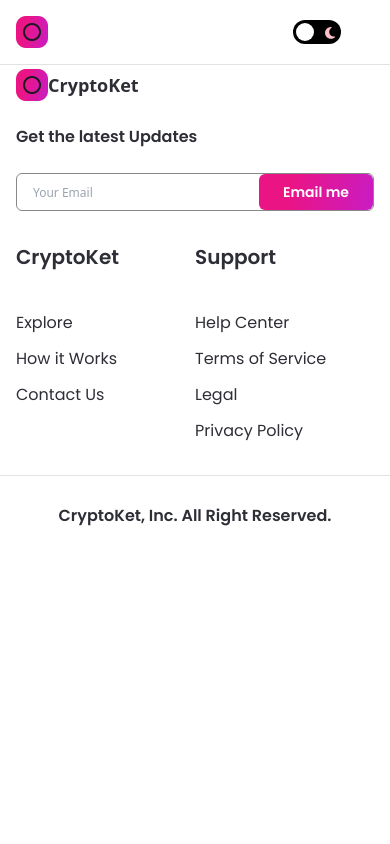
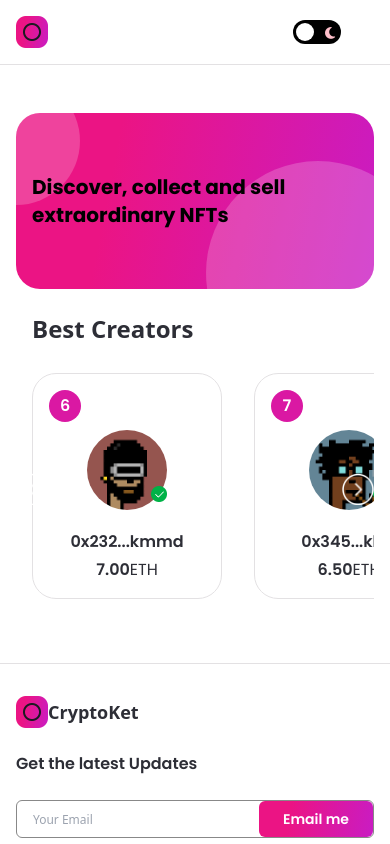
Before and after one commit to Magno95/CryptoKet, a Next.js app: page / in a window 390 px wide. Shown: the top 844 px of the page. Built offline with nearby package versions, Linux system fonts and the light colour scheme.

Commit message:
top sellers cards

```diff
--- /dev/null
+++ b/components/Banner.jsx
@@ -0,0 +1,13 @@
+import React from 'react';
+
+const Banner = ({ parentStyles, name, childStyles }) => (
+  <div className={`relative w-full flex items-center z-0 overflow-hidden nft-gradient ${parentStyles}`}>
+    <p className={`font-poppins font-bold text-5xl leading-70 ${childStyles}`}>
+      {name}
+    </p>
+    <div className="absolute w-48 h-48 sm:w-32 sm:h-32 rounded-full white-bg -top-9 -left-16 -z-5" />
+    <div className="absolute w-72 h-72 sm:w-56 sm:h-56 rounded-full white-bg -bottom-24 -right-14 -z-5" />
+  </div>
+);
+
+export default Banner;
--- /dev/null
+++ b/components/CreatorCard.jsx
@@ -0,0 +1,33 @@
+import React from 'react';
+import Image from 'next/image';
+
+import images from '../assets';
+
+const CreatorCard = ({ rank, creatorImage, creatorName, creatorEths }) => (
+  <div className="min-w-190 minlg:min-w-240 dark:bg-nft-black-3 bg-white border dark:border-nft-black-3 border-nft-gray-1 rounded-3xl flex flex-col p-4 m-4">
+    <div className="w-8 h-8 minlg:w-10 minlg:h-10 bg-nft-red-violet flexCenter rounded-full">
+      <p className="font-poppins text-white font-semibold text-base minlg:text-lg">{rank}</p>
+    </div>
+    <div className="my-2 flex justify-center">
+      <div className="relative w-20 h-20 minlg:w-28 minlg:h-28">
+        <Image src={creatorImage} layout="fill" objectFit="cover" alt="creator" className="rounded-full" />
+        <div className="absolute w-4 h-4 minlg:w-7 minlg:h-7 bottom-2 -right-0">
+          <div className="relative w-full h-full">
+            <Image
+              src={images.tick}
+              layout="fill"
+              objectFit="contain"
+              alt="tick"
+            />
+          </div>
+        </div>
+      </div>
+    </div>
+    <div className="mt-3 minlg:mt-7 text-center flexCenter flex-col">
+      <p className="font-poppins dark:text-white text-nft-black-1 font-semibold text-base">{creatorName}</p>
+      <p className="mt-1 font-poppins dark:text-white text-nft-black-1 font-semibold text-base">{creatorEths.toFixed(2)}<span className="font-normal">ETH</span></p>
+    </div>
+  </div>
+);
+
+export default CreatorCard;
--- a/components/index.js
+++ b/components/index.js
@@ -1,4 +1,6 @@
 import Navbar from './Navbar';
 import Footer from './Footer';
+import Banner from './Banner';
+import CreatorCard from './CreatorCard';
 
-export { Navbar, Footer };
+export { Navbar, Footer, Banner, CreatorCard };
--- a/pages/_app.js
+++ b/pages/_app.js
@@ -8,7 +8,10 @@ const App = ({ Component, pageProps }) => (
   <ThemeProvider attribute="class">
     <div className="dark:bg-nft-dark bg-white min-h-screen">
       <Navbar />
-      <Component {...pageProps} />
+      <div className="pt-65">
+        <Component {...pageProps} />
+      </div>
+
       <Footer />
     </div>
 
--- a/pages/index.js
+++ b/pages/index.js
@@ -1,8 +1,93 @@
+import { useEffect, useRef, useState } from 'react';
+import Image from 'next/image';
+import { useTheme } from 'next-themes';
+import { Banner, CreatorCard } from '../components';
 
-const Home = () => (
-  <div>
-    <h1 className="text-3xl font-bold underline">cia</h1>
-  </div>
-);
+import images from '../assets';
+import { makeId } from '../utils';
+
+const Home = () => {
+  const [hideButtons, setHideButtons] = useState(false);
+  const { theme } = useTheme();
+  const parentRef = useRef(null);
+  const scrollRef = useRef(null);
+
+  const handleScroll = (dir) => {
+    const { current } = scrollRef;
+
+    const scrollAmount = window.innerWidth > 1800 ? 270 : 210;
+
+    if (dir === 'left') {
+      current.scrollLeft -= scrollAmount;
+    } else {
+      current.scrollLeft += scrollAmount;
+    }
+  };
+
+  const isScrollable = () => {
+    const { current } = scrollRef;
+    const { current: parent } = parentRef;
+
+    if (current?.scrollWidth >= parent?.offsetWidth) {
+      setHideButtons(false);
+    } else {
+      setHideButtons(true);
+    }
+  };
+
+  useEffect(() => {
+    isScrollable();
+    window.addEventListener('resize', isScrollable);
+    return () => {
+      window.removeEventListener('resize', isScrollable);
+    };
+  });
+
+  const mockUsrs = ['0x232...kmmd', '0x345...klsp', '0x233...abid', '0x325...ldjn', '0x999...23md', '0x987...a8jd', '0x233...abid'];
+
+  return (
+    <div className="flex justify-center sm:px-4 p-12">
+      <div className="w-full minmd:w-4/5">
+        <Banner
+          parentStyles="justify-start mb-6 h-72 sm:h-60 p-12 xs:p-4 xs:h-44 rounded-3xl"
+          childStyles="md:text-4xl sm:text-2xl xs:text-xl text-left"
+          name=" Discover, collect and sell extraordinary NFTs"
+        />
+        <div>
+          <h1 className="font-poppin dark:text-white text-nft-black-1 text-2xl minlg:text-4xl font-semibold ml-4 sx:ml-0">Best Creators</h1>
+          <div className="relative flex-1 max-w-full flex mt-3" ref={parentRef}>
+            <div className="flex flex-row w-max overflow-x-scroll no-scrollbar select-none" ref={scrollRef}>
+              {[6, 7, 8, 9, 10].map((i, index) => (
+                <CreatorCard
+                  key={`creator-${i}`}
+                  rank={i}
+                  creatorImage={images[`creator${i}`]}
+                  creatorName={`${mockUsrs[index]}`}
+                  creatorEths={10 - i * 0.5}
+                />
+              ))}
+              {!hideButtons && (
+                <>
+                  <div onClick={() => handleScroll('left')} className="absolute w-8 h-8 minlg:w-12 minlg:h-12 top-45 cursor-pointer left-0">
+                    <div className="relative w-full h-full">
+                      <Image src={images.left} layout="fill" objectFit="contain" alt="left_arrow" className={theme === 'light' ? 'filter invert' : undefined} />
+                    </div>
+                  </div>
+                  <div onClick={() => handleScroll('right')} className="absolute w-8 h-8 minlg:w-12 minlg:h-12 top-45 cursor-pointer right-0">
+                    <div className="relative w-full h-full">
+                      <Image src={images.right} layout="fill" objectFit="contain" alt="right_arrow" className={`w-8 h-8 minlg:w-12 minlg:h-12 ${theme === 'light' ? 'filter invert' : undefined}`} />
+                    </div>
+                  </div>
+
+                </>
+              )}
+            </div>
+          </div>
+        </div>
+
+      </div>
+    </div>
+  );
+};
 
 export default Home;
--- /dev/null
+++ b/utils/index.js
@@ -0,0 +1,10 @@
+export const makeId = (length) => {
+  let result = '';
+  const characters = 'abcdefghijklmnopqrstuvwxyz0123456789';
+  const charactersLength = characters.length;
+  for (let i = 0; i < length; i += 1) {
+    result += characters.charAt(Math.floor(Math.random() * charactersLength));
+  }
+
+  return result;
+};
```
